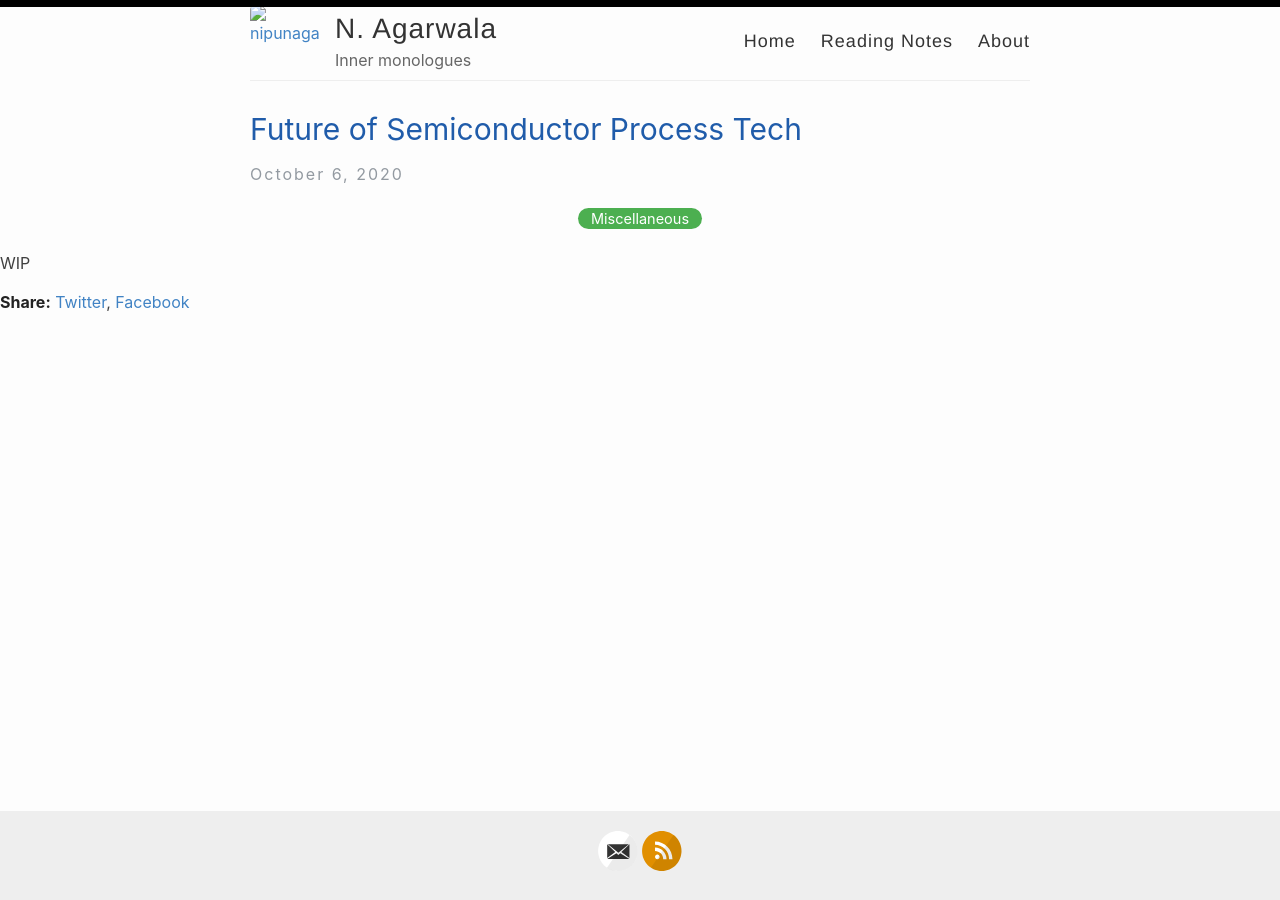
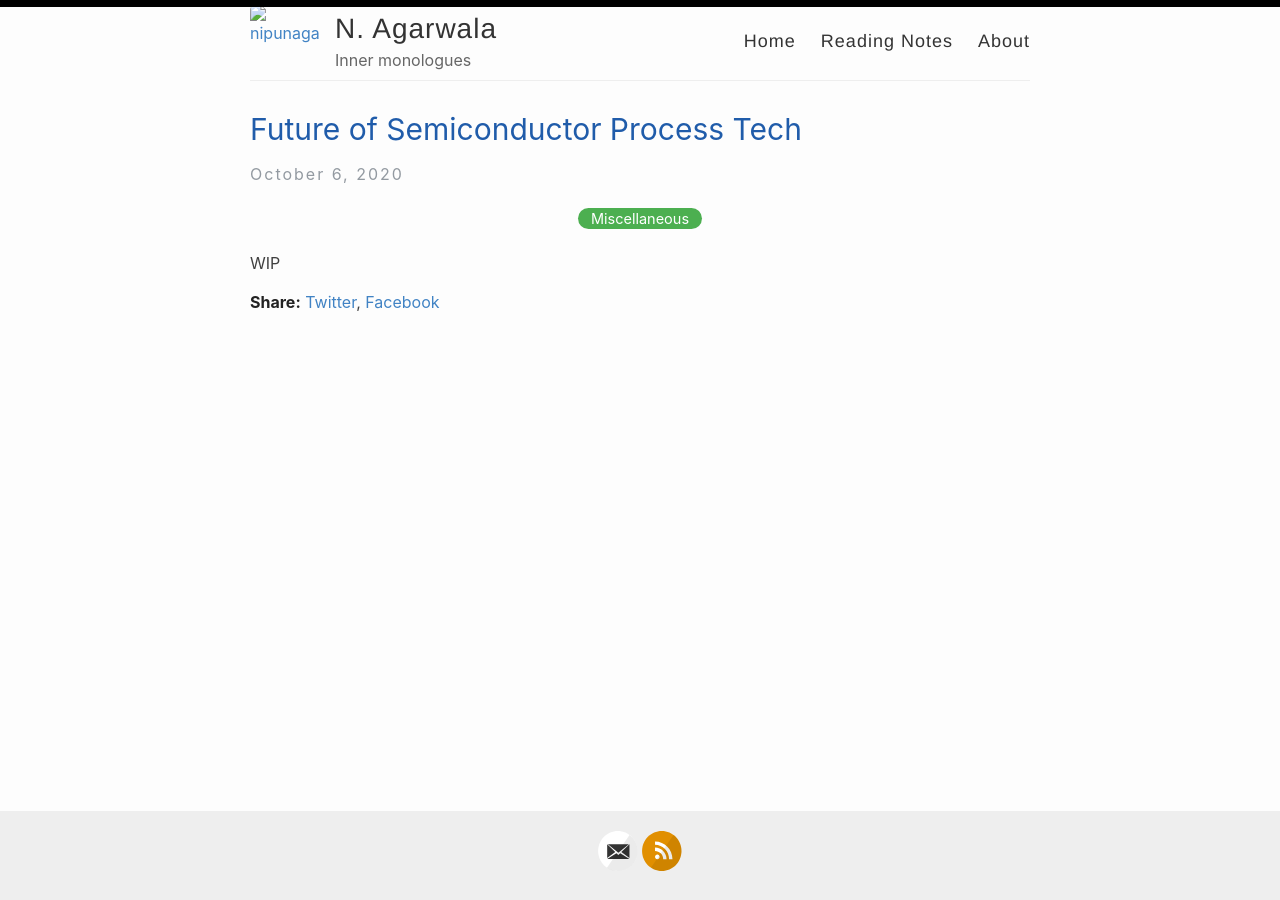
Before and after one commit to nipunagarwala/nipunagarwala.github.io, a Jekyll site: the page built from _posts/2020-10-06-Semiconductor-process-tech-future.md, in a window 1280 px wide. Built offline with Jekyll 4.4.1, drawn with Linux system fonts in a browser that asks for light colours.

Commit message:
Update post.html

```diff
--- a/_layouts/post.html
+++ b/_layouts/post.html
@@ -5,7 +5,7 @@ layout: default
 <article class="post detailed">
   <h1 style="text-align:left">{{ page.title }}</h1>
 
-  <!-- <div> -->
+   <div>
     <p style="text-align:left" class="author_title"> {{ page.date | date: "%B %e, %Y" }}</p>
     {% if page.last_modified_at %}
     <p style="text-align:left" class="author_title" datetime="{{ page.last_modified_at | date_to_xmlschema }}">(Updated: {{ page.last_modified_at | date: "%b %-d, %Y" }})</p>
```
